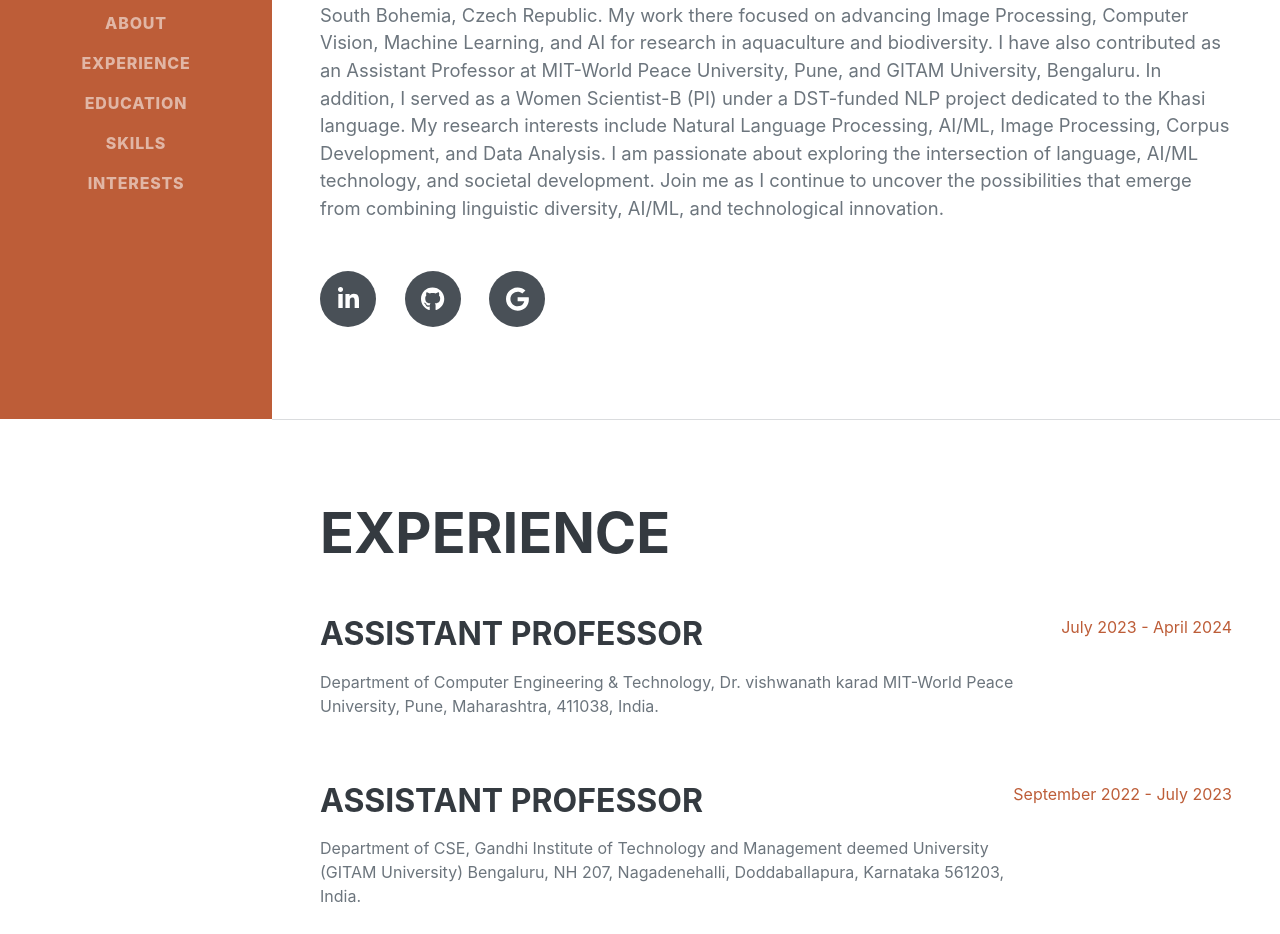
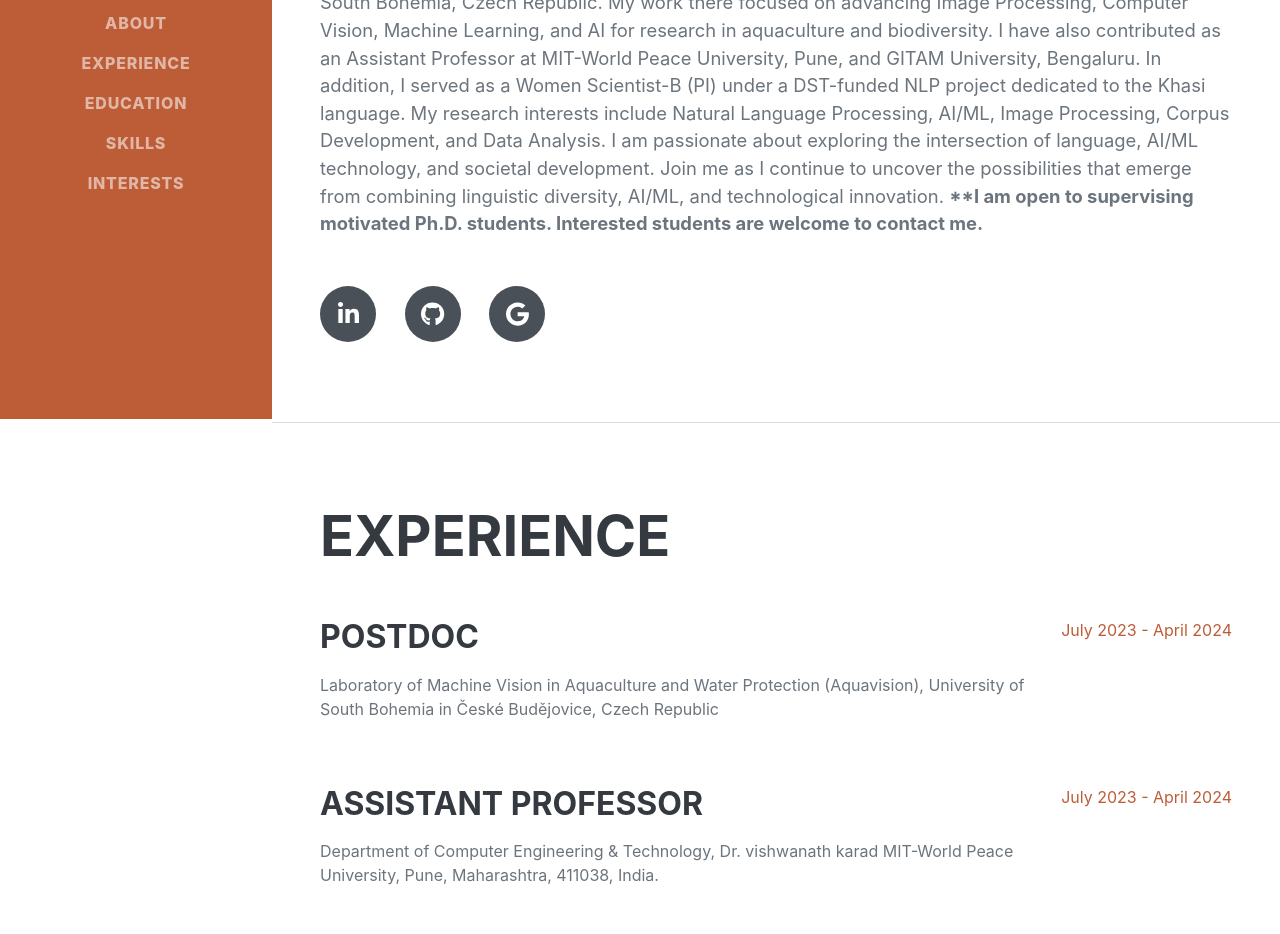
Before and after one commit to sunitawarjri/sunitawarjri.github.io, a plain HTML site: page index.html in a window 1280 px wide. Shown: the part 381-1315 px from the top of the page. Drawn offline with nearby package versions, Linux system fonts and the light colour scheme; a web font is replaced by a local one.

Commit message:
Update index.html

```diff
--- a/index.html
+++ b/index.html
@@ -51,6 +51,8 @@
 Before joining IIIT Manipur, I worked as a Postdoctoral Research Scientist at the University of South Bohemia, Czech Republic. My work there focused on advancing Image Processing, Computer Vision, Machine Learning, and AI for research in aquaculture and biodiversity. I have also contributed as an Assistant Professor at MIT-World Peace University, Pune, and GITAM University, Bengaluru. In addition, I served as a Women Scientist-B (PI) under a DST-funded NLP project dedicated to the Khasi language.
 
 My research interests include Natural Language Processing, AI/ML, Image Processing, Corpus Development, and Data Analysis. I am passionate about exploring the intersection of language, AI/ML technology, and societal development. Join me as I continue to uncover the possibilities that emerge from combining linguistic diversity, AI/ML, and technological innovation.
+					<b>**I am open to supervising motivated Ph.D. students. Interested students are welcome to contact me.</b>
+</p>
 					<div class="social-icons">
                         <a class="social-icon" href="https://www.linkedin.com/in/sunita-warjri-716b77222/"><i class="fab fa-linkedin-in"></i></a>
                         <a class="social-icon" href="https://github.com/sunitawarjri"><i class="fab fa-github"></i></a>
@@ -61,8 +63,17 @@ My research interests include Natural Language Processing, AI/ML, Image Processi
             <hr class="m-0" />
             <!-- Experience-->
             <section class="resume-section" id="experience">
+
                 <div class="resume-section-content">
                     <h2 class="mb-5">Experience</h2>
+					 <div class="d-flex flex-column flex-md-row justify-content-between mb-5">
+                        <div class="flex-grow-1">
+                            <h3 class="mb-0">Postdoc</h3>
+                            <div class="subheading mb-3"></div>
+                            <p> Laboratory of Machine Vision in Aquaculture and Water Protection (Aquavision), University of South Bohemia in České Budějovice, Czech Republic</p>
+                        </div>
+                        <div class="flex-shrink-0"><span class="text-primary">July 2023 - April 2024</span></div>
+                    </div>
                     <div class="d-flex flex-column flex-md-row justify-content-between mb-5">
                         <div class="flex-grow-1">
                             <h3 class="mb-0">Assistant Professor</h3>
```
